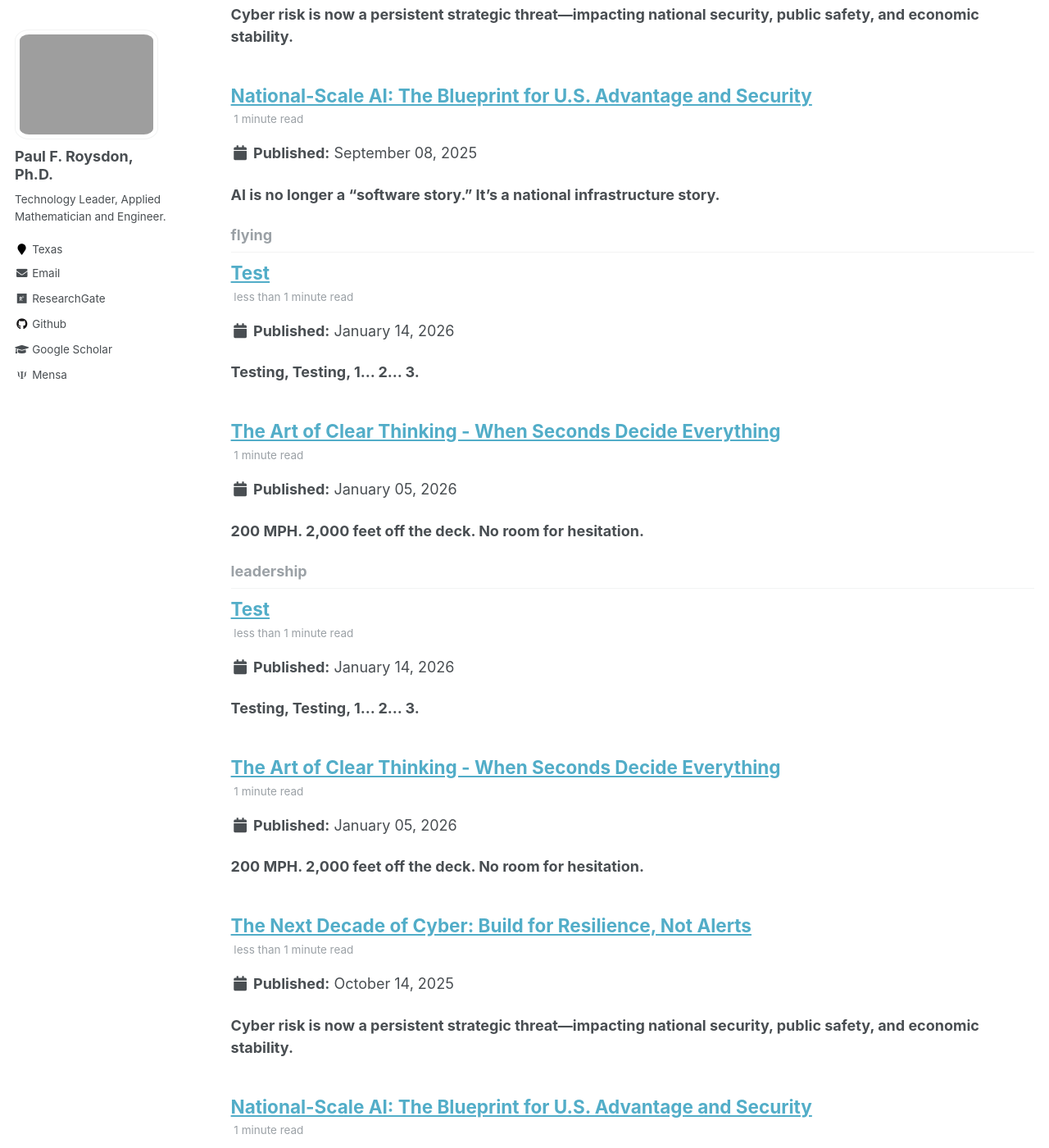
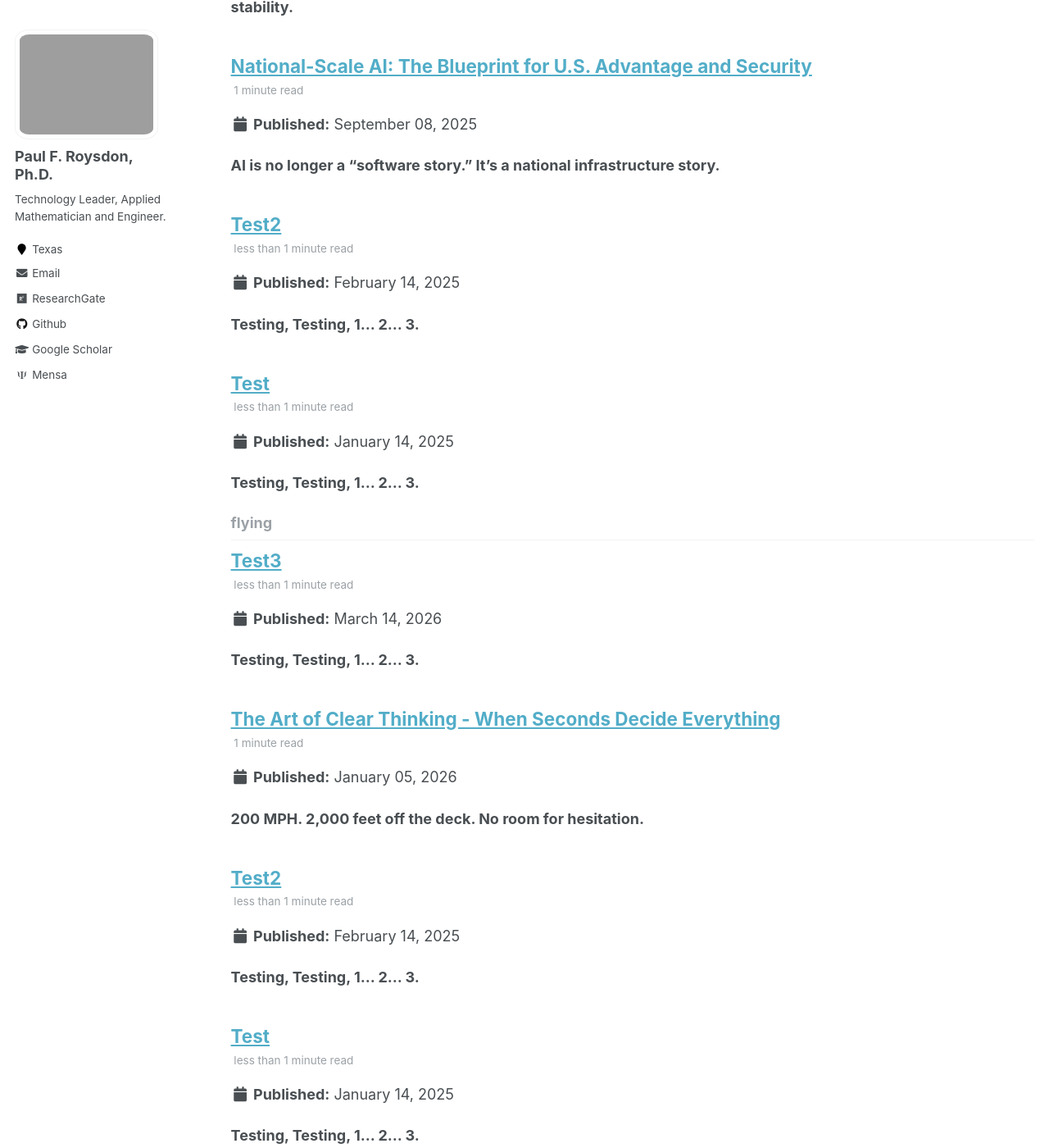
Before and after one commit to pfroysdon/pfroysdon.github.io, a Jekyll site: the page built from _pages/tag-archive.html, in a window 1280 px wide and 1400 px high, scrolled down 1651 px. Shown: the whole window at 82% size. Built offline with Jekyll 4.4.1, drawn with Linux system fonts in a browser that asks for light colours; some web fonts are replaced; some of the changed text lies outside the part shown.

Commit message:
blog update

```diff
--- /dev/null
+++ b/_posts/2025-01-14-Test.md
@@ -0,0 +1,11 @@
+---
+title: 'Test'
+date: 2025-01-14
+permalink: /posts/2025/01/Test/
+tags:
+  - decision-making
+  - leadership
+  - flying
+---
+
+**Testing, Testing, 1... 2... 3.**
--- a/_posts/2026-01-14-Test.md
+++ b/_posts/2025-02-14-Test2.md
@@ -1,7 +1,7 @@
 ---
-title: 'Test'
-date: 2026-01-14
-permalink: /posts/2026/01/Test/
+title: 'Test2'
+date: 2025-02-14
+permalink: /posts/2025/02/Test2/
 tags:
   - decision-making
   - leadership
--- /dev/null
+++ b/_posts/2025-03-14-Test3.md
@@ -0,0 +1,11 @@
+---
+title: 'Test3'
+date: 2026-03-14
+permalink: /posts/2026/03/Test3/
+tags:
+  - decision-making
+  - leadership
+  - flying
+---
+
+**Testing, Testing, 1... 2... 3.**
```
Also changed, not shown: _posts/2025-11-15-Quantum_AI.md (deleted, +0 -25 lines).
